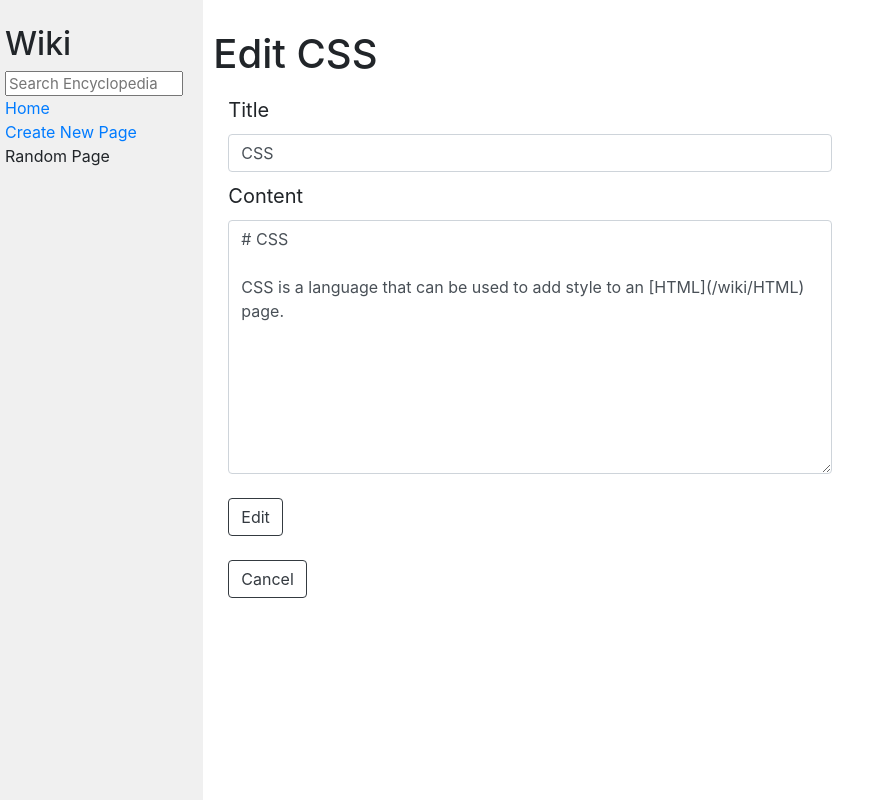
After one commit to aviiciii/wikipedia, a Django app: page /wiki/CSS/edit in a window 1280 px wide. The commit adds this page. Shown: the whole page, without its empty margins (0-890 px from the left). Run offline with Django 3.2, Linux system fonts and the light colour scheme; parts of the project's set-up code (start-up, migrations or seed data) failed here and were passed over; some libraries are stand-ins or nearby versions.

Commit message:
added and linked edit page

```diff
--- a/encyclopedia/forms.py
+++ b/encyclopedia/forms.py
@@ -2,5 +2,17 @@ from socket import fromshare
 from django import forms
 
 class AddPage(forms.Form):
-    title = forms.CharField(label='Title', widget=forms.TextInput(attrs={'class': 'form-control'}))
-    text =  forms.CharField(label='Content', widget=forms.Textarea(attrs={'class': 'form-control'}))
+    title = forms.CharField(label='Title', widget=forms.TextInput(
+        attrs={'class': 'form-control'}
+    ))
+    text =  forms.CharField(label='Content', widget=forms.Textarea(
+        attrs={'class': 'form-control'}
+    ))
+
+class EditPage(forms.Form):
+    title = forms.CharField(label='Title', widget=forms.TextInput(
+        attrs={'class': 'form-control'}
+    ))
+    text =  forms.CharField(label='Content', widget=forms.Textarea(
+        attrs={'class': 'form-control', 'required':'False'}
+    ))
--- a/encyclopedia/templates/encyclopedia/article.html
+++ b/encyclopedia/templates/encyclopedia/article.html
@@ -14,6 +14,9 @@
 
     {% if article != 'None' %}
         {{article|safe}}
+
+        <a href="{% url 'encyclopedia:edit' name=title %}" class="btn btn-outline-dark btn-sm">Edit Page</a>
+
     {% else %}
         404: Page Not Found
     {% endif %}
--- /dev/null
+++ b/encyclopedia/templates/encyclopedia/edit.html
@@ -0,0 +1,31 @@
+{% extends "encyclopedia/layout.html" %}
+
+{% block title %}
+    Edit: {{title}}
+{% endblock %}
+
+{% block body %}
+
+    <h1>Edit {{title}}</h1>
+
+    <form action = '{% url 'encyclopedia:edit' name=title %}' method = 'post'>
+        {% csrf_token %}
+        <label class ='col-sm-2 col-form-label col-form-label-lg'>{{form.title.label}}</label>
+        <div class="col-sm-10">
+            {{form.title}}
+        </div>
+        <label class ='col-sm-2 col-form-label col-form-label-lg'>{{form.text.label}}</label>
+        <div class="col-sm-10">
+            {{form.text}}
+        </div>
+
+        <br>
+        <div class="col-auto">
+            <button type="submit" class="btn btn-outline-dark">Edit</button>
+        </div>
+    </form>
+    <br>
+    <div class="col-auto">
+        <a href="{% url 'encyclopedia:article' name=title %}" class="btn btn-outline-dark">Cancel</a>
+    </div>
+{% endblock %}
--- a/encyclopedia/urls.py
+++ b/encyclopedia/urls.py
@@ -5,5 +5,7 @@ app_name = 'encyclopedia'
 urlpatterns = [
     path("", views.index, name="index"),
     path ("newpage", views.newpage, name = "newpage"),
-    path("wiki/<str:name>", views.article, name="article")
+    # path ("random", views.random, name = "random"),
+    path("wiki/<str:name>", views.article, name="article"),
+    path ("wiki/<str:name>/edit", views.edit, name = "edit"),
 ]
--- a/encyclopedia/views.py
+++ b/encyclopedia/views.py
@@ -6,7 +6,7 @@ from django.http import HttpResponse
 from django.shortcuts import render, redirect
 from markdown2 import markdown
 from . import util
-from .forms import AddPage
+from .forms import AddPage, EditPage
 
 
 def index(request):
@@ -16,6 +16,9 @@ def index(request):
 
 
 def article(request, name):
+    if request.method == 'POST':
+        return redirect('encyclopedia:edit', name = name)
+
     entry = util.get_entry(name)
     if entry:
         return render(request, "encyclopedia/article.html",{
@@ -44,7 +47,7 @@ def newpage(request):
 
             else:
                 # added Heading(Title) to the content
-                content = f'# {title}\n\n' + content
+                # content = f'# {title}\n\n' + content
 
                 # save md in entries
                 try:
@@ -61,3 +64,56 @@ def newpage(request):
     return render(request, "encyclopedia/newpage.html",{
         'form': AddPage(),
     })
+
+
+def edit(request, name):
+
+
+    if request.method == 'POST':
+        form = EditPage(request.POST)
+        print(form.errors)
+        if form.is_valid():
+            # get post data
+            title = form.cleaned_data["title"]
+            content = form.cleaned_data["text"]
+
+            print(content)
+            # verify title
+            if title == name:
+                # check if title already exists
+                entries= util.list_entries()
+                if title not in entries:
+                    messages.error(request, f'Page named {title} doesn\'t exist.')
+                    return redirect('encyclopedia:index')
+
+                else:
+                    # added Heading(Title) to the content
+                    # content = f'# {title}\n\n' + content
+
+                    # save md in entries
+                    try:
+                        util.save_entry(title, content)
+                        messages.success(request, 'Page edited successfully')
+                        return redirect('encyclopedia:article', name = title)
+                    # some error while editing
+                    except:
+                        messages.error(request, f'Some error occured while editing {title} page.')
+                        return redirect('encyclopedia:index')
+        else:
+            messages.error(request, f'Form invalid')
+            return redirect('encyclopedia:index')
+
+    else:
+        entry = util.get_entry(name)
+        form = EditPage()
+        form.fields['title'].initial = name
+        form.fields['text'].initial = entry
+
+        if entry:
+            return render(request, "encyclopedia/edit.html",{
+                "title":name,
+                "form": form,
+            })
+        else:
+            messages.error(request, f'Page Not Found')
+            return redirect('encyclopedia:index')
```
Also changed, not shown: entries/Amazon.md (+63 -1 lines).
